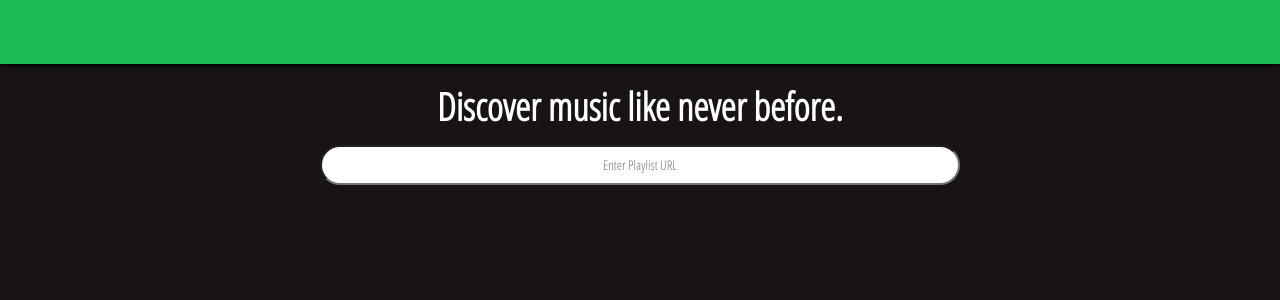
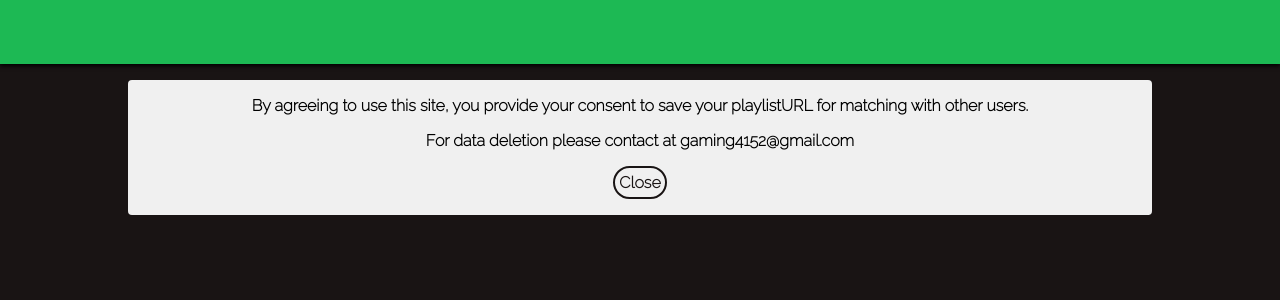
Before and after one commit to Kartik4152/ThatsMyPlaylistFrontend, a React (Create React App) app: page / in a window 1280 px wide. Shown: the top 300 px of the page. Built offline with nearby package versions, Linux system fonts and the light colour scheme.

Commit message:
Added modal

```diff
--- a/src/App.js
+++ b/src/App.js
@@ -1,10 +1,13 @@
-import React from 'react';
+import React,{useState} from 'react';
 import Main from './main';
 import Navbar from './navbar';
+import Modal from './modal';
 
 const App=()=>{
+const [isVisible,setIsVisible]=useState(true);
 return (
     <>
+    {isVisible&&<Modal visible={setIsVisible}></Modal>}
     <Navbar></Navbar>
     <Main></Main>
     </>
--- /dev/null
+++ b/src/modal.css
@@ -0,0 +1,40 @@
+@import url("https://fonts.googleapis.com/css2?family=Raleway:wght@200&display=swap");
+
+.modalContainer {
+  height: auto;
+  width: 80vw;
+  background-color: rgb(240, 240, 240);
+  position: fixed;
+  top: 4em;
+  left: 10vw;
+  display: flex;
+  flex-direction: column;
+  padding: 1em;
+  align-items: center;
+  border-radius: 4px;
+  gap: 1em;
+}
+
+.modalText {
+  font-family: "Raleway", "sans-serif";
+  font-weight: bold;
+}
+
+.modalButton {
+  font-family: "Raleway", "sans-serif";
+  font-weight: bold;
+  border: #191414 2px solid;
+  color: #191414;
+  padding: 0.3em;
+  border-radius: 2vw;
+}
+.modalButton:hover {
+  color: white;
+  background-color: #191414;
+}
+
+@media screen and (min-width: 48em) {
+  .modalContainer {
+    top: 5em;
+  }
+}
--- /dev/null
+++ b/src/modal.js
@@ -0,0 +1,13 @@
+import React from 'react'
+import './modal.css'
+const modal=(props)=>{
+return(
+    <div className="modalContainer">
+        <div className="modalText">By agreeing to use this site, you provide your consent to save your playlistURL for matching with other users.</div>
+        <div className="modalText">For data deletion please contact at gaming4152@gmail.com</div>
+        <div className="modalButton" onClick={()=>props.visible(false)}>Close</div>
+    </div>
+)
+}
+
+export default modal;
```
